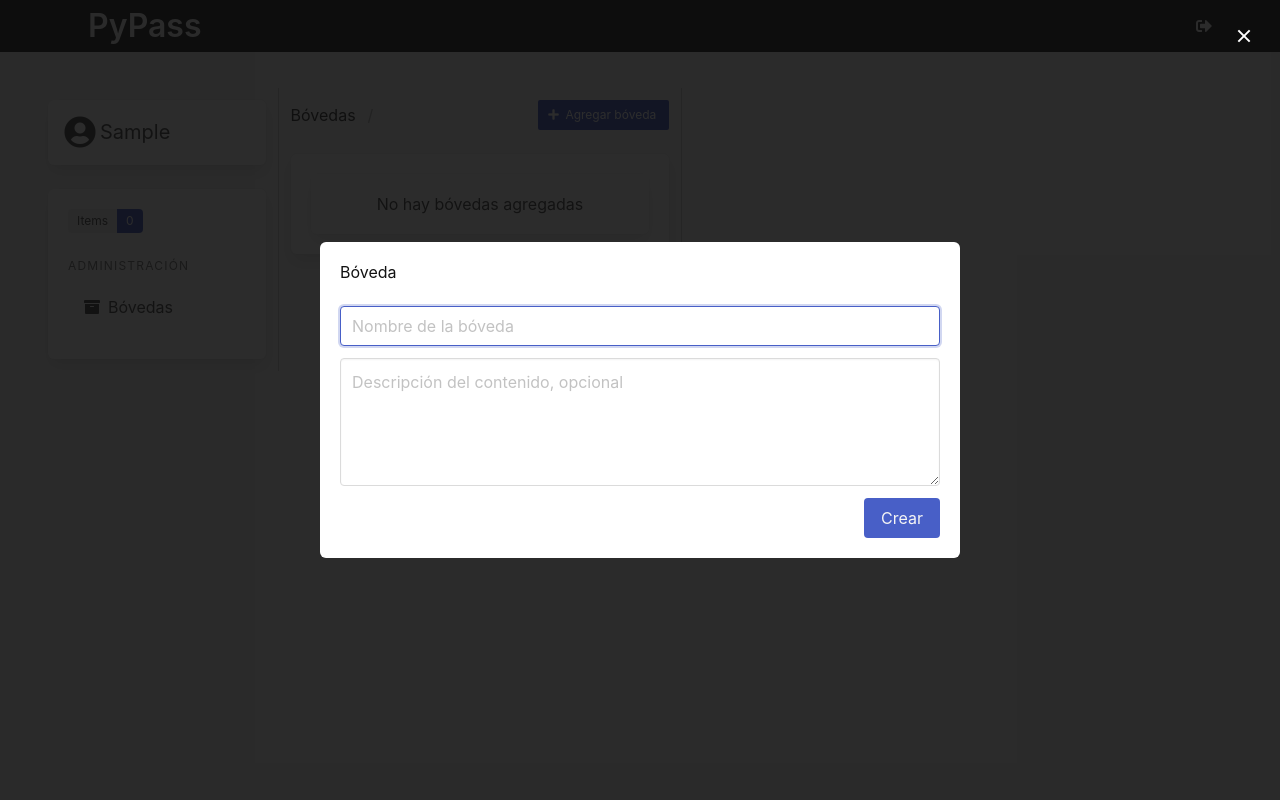
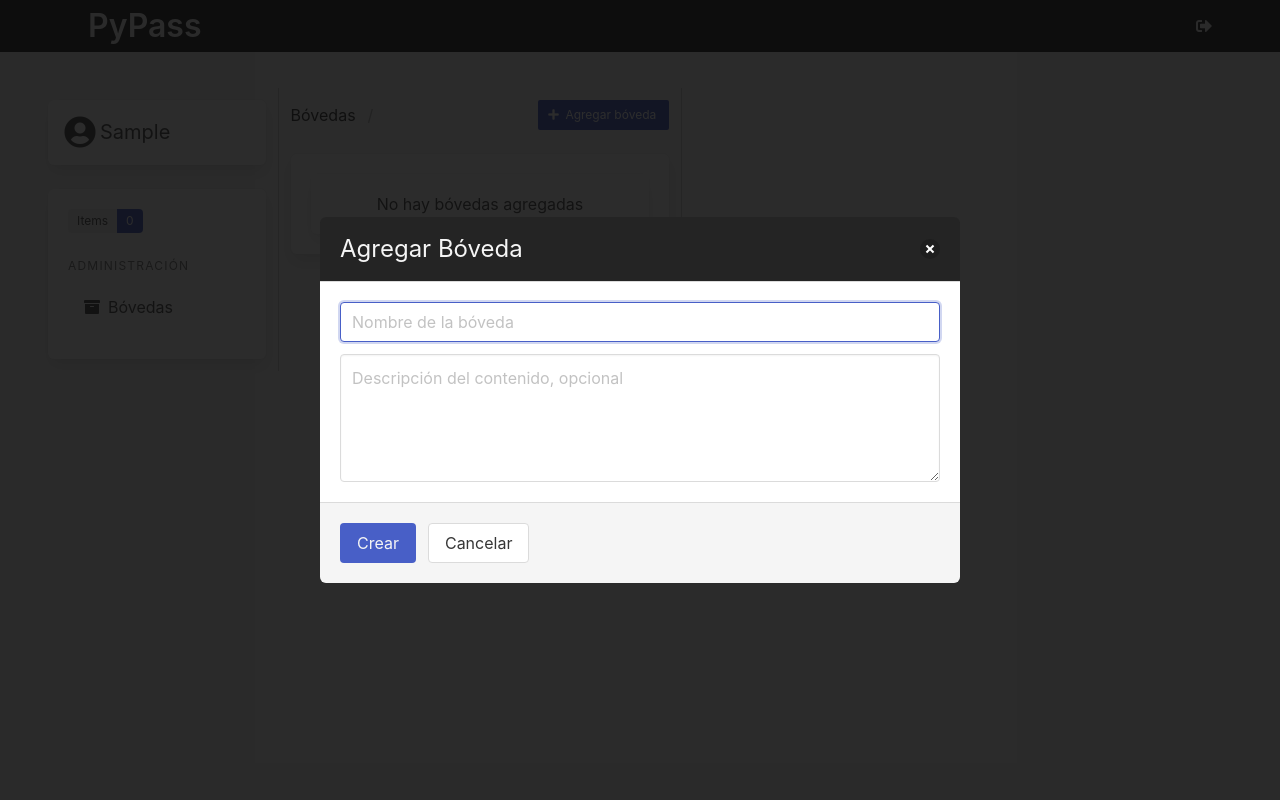
Before and after one commit to yvanvrela/11Pass, a Flask app: page /vaults in a window 1280 px wide, after a click on "Agregar bóveda". Run offline with Flask 2, Linux system fonts and the light colour scheme; the visitor is signed in with stand-in values (Sample User, id 1); data that the repository does not hold is empty; some libraries are stand-ins or nearby versions.

Commit message:
change modal

```diff
--- a/app/templates/home.html
+++ b/app/templates/home.html
@@ -11,13 +11,18 @@ Bienvenido
 
 <div id="modal-js-example" class="modal">
     <div class="modal-background"></div>
+    <div class="modal-card">
+        <header class="modal-card-head has-background-black-ter">
+            <p class="modal-card-title has-text-light">
+                Agregar Bóveda
+            </p>
+            <button class="delete" aria-label="close"></button>
+        </header>
 
-    <div class="modal-content is-1">
-        <div class="box">
-            <form action="{{ url_for('vault') }}" method="post">
-                <p class="subtitle is-6 has-text-black-bis">
-                    Bóveda
-                </p>
+        <form action="{{ url_for('vault') }}" method="post">
+
+            <section class="modal-card-body">
+
                 <div class="field">
                     <div class="control">
                         {{ vault_form.vaultname(id='name', class='input', type='text', placeholder='Nombre de la bóveda', autocomplete='off') }}
@@ -31,15 +36,30 @@ Bienvenido
                     </div>
                 </div>
 
-                <div class="control has-text-right">
-                    {{ vault_form.submit(class="button is-link has-text-light") }}
+            </section>
+
+            <footer class="modal-card-foot">
+
+                <div class="field is-grouped">
+                    <p class="control">
+                        {{ vault_form.submit(class="button is-link has-text-light") }}
+                    </p>
+
+                    <p class="control">
+                        <a class="button">Cancelar</a>
+                    </p>
                 </div>
-            </form>
-        </div>
+
+            </footer>
+
+        </form>
     </div>
+</div>
 
-    <button class="modal-close is-large" aria-label="close"></button>
-</div>
+
+
+
+
 
 <div class="columns is-centered is-vcentered is-mobile">
     <div class="column is-8-desktop-only is-5-mobile">
```
Also changed, not shown: app/templates/account.html (+31 -12 lines).
